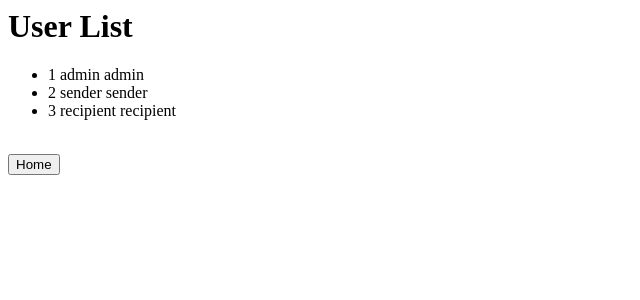
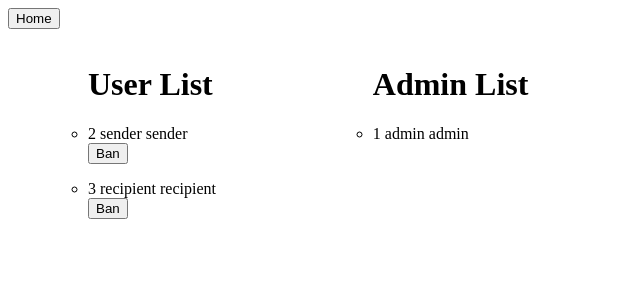
Before and after one commit to michelezoncheddu/my-message-in-a-bottle, a Flask app: page /users in a window 1280 px wide. Shown: the top 300 px of the page, without its empty margins (0-640 px from the left). Run offline with Flask 2, Linux system fonts and the light colour scheme; a user stored in the database is signed in; data comes from the database, SQL or seed files in the repository.

Commit message:
started report user, addedd location in signup

```diff
--- a/monolith/app.py
+++ b/monolith/app.py
@@ -32,8 +32,10 @@ def create_app():
             example.lastname = 'admin'
             example.email = 'admin@admin'
             example.dateofbirth = datetime(2020, 10, 5)
+            example.location = 'Pisa'
             example.profile_pic = "static/profile/default.png"
             example.is_admin = True
+            example.is_banned = False
             example.set_password('admin')
             db.session.add(example)
             db.session.commit()
@@ -43,8 +45,10 @@ def create_app():
             example.lastname = 'sender'
             example.email = 's@s'
             example.dateofbirth = datetime(2020, 10, 5)
+            example.location = 'Pisa'
             example.profile_pic = "static/profile/default.png"
             example.is_admin = False
+            example.is_banned = False
             example.set_password('sender')
             db.session.add(example)
             db.session.commit()
@@ -54,8 +58,10 @@ def create_app():
             example.lastname = 'recipient'
             example.email = 'r@r'
             example.dateofbirth = datetime(2020, 10, 5)
+            example.location = 'Pisa'
             example.profile_pic = "static/profile/default.png"
             example.is_admin = False
+            example.is_banned = False
             example.set_password('recipient')
             db.session.add(example)
             db.session.commit()
--- a/monolith/auth.py
+++ b/monolith/auth.py
@@ -26,6 +26,15 @@ def login_required(func):
         return func(*args, **kw)
     return _login_required
 
+def admin_required(func):
+    @functools.wraps(func)
+    def _admin_required(*args, **kw):
+        # Checks if the user is an admin
+        if not current_user.is_admin:  # TODO: compare with hasattr(id)
+            return login_manager.unauthorized()
+        return func(*args, **kw)
+    return _admin_required
+
 
 @login_manager.user_loader
 def load_user(user_id):
--- a/monolith/database.py
+++ b/monolith/database.py
@@ -17,8 +17,10 @@ class User(db.Model):
     lastname = db.Column(db.Unicode(128))
     password = db.Column(db.Unicode(128))
     date_of_birth = db.Column(db.DateTime)
+    location = db.Column(db.Unicode(128))
     is_active = db.Column(db.Boolean, default=True)
     is_admin = db.Column(db.Boolean, default=False)
+    is_banned = db.Column(db.Boolean, default=False)
     is_anonymous = False
     profile_pic = db.Column(db.String, default=None)
 
--- a/monolith/forms.py
+++ b/monolith/forms.py
@@ -19,7 +19,8 @@ class UserForm(FlaskForm):
     lastname = f.StringField('lastname', validators=[DataRequired()])
     password = f.PasswordField('password', validators=[DataRequired()])
     dateofbirth = DateField('dateofbirth', format='%d/%m/%Y')
-    display = ['email', 'firstname', 'lastname', 'password', 'dateofbirth']
+    location = f.StringField('location', validators=[DataRequired()])
+    display = ['email', 'firstname', 'lastname', 'password', 'dateofbirth', 'location']
 
 class UserDelForm(FlaskForm):
     firstname = f.StringField('firstname', validators=[DataRequired()])
--- a/monolith/templates/index.html
+++ b/monolith/templates/index.html
@@ -4,6 +4,12 @@
   Hi {{ current_user.firstname }}! <a href="/logout">Logout</a><br>
   If you wish to unregister from our platform, <a href="/unregister">Unregister</a>
     <h2>{{ welcome }}</h2>
+    {% if current_user.is_admin %}
+    <div></div><a href="/moderate">
+      <button id='admin_button' name='admin_button'><strong>Moderate</strong></button>
+    </a></div>
+    {% endif %}
+    <br><br>
     <a href="/profile">
       <button>Profile</button>
     </a>
--- /dev/null
+++ b/monolith/templates/moderate.html
@@ -0,0 +1,5 @@
+<html>
+    <body>
+        WORK IN PROGESS
+    </body>
+</html>
--- a/monolith/templates/users.html
+++ b/monolith/templates/users.html
@@ -1,16 +1,34 @@
 <html>
   <body>
-    <h1>User List</h1>
-    <ul>
-      {% for user in users: %}
-      <li>
-      {{user.id}} {{user.firstname}} {{user.lastname}}
-      </li>
-      {% endfor %}
-    </ul>
-    <br>
     <a href="/">
       <button>Home</button>
     </a>
+    <ul>
+      <ul style="width:20%; float:left;">
+        <h1>User List</h1>
+        {% for user in users: %}
+          {% if not user.is_admin %}
+            <li>
+            {{user.id}} {{user.firstname}} {{user.lastname}}
+            <br>
+            <form action="/users" method="POST">
+              <input type="submit" value="{{ action }}">
+            </form>
+            </li>
+          {% endif %}
+        {% endfor %}
+      </ul>
+      <ul style="width:20%; float:left;">
+        <h1>Admin List</h1>
+        {% for user in users: %}
+          {% if user.is_admin %}
+            <li>
+            {{user.id}} {{user.firstname}} {{user.lastname}}
+            </li>
+          {% endif %}
+        {% endfor %}
+      </ul>
+    </ul>
+    <br>
   </body>
 </html>
--- a/monolith/views/home.py
+++ b/monolith/views/home.py
@@ -8,7 +8,10 @@ home = Blueprint('home', __name__)
 @home.route('/')
 def index():
     if current_user is not None and hasattr(current_user, 'id'):
-        welcome = "Logged In!"
+        if current_user.is_admin:
+            welcome = "Logged In as Admin!"
+        else:
+            welcome = "Logged In!"
     else:
         welcome = None
         session['draft_id']=None
--- a/monolith/views/users.py
+++ b/monolith/views/users.py
@@ -3,7 +3,7 @@ from flask import Blueprint, redirect, render_template, request, abort
 from ..image import allowed_file, save_image
 
 from werkzeug.utils import secure_filename
-from monolith.auth import login_required
+from monolith.auth import login_required, admin_required
 from monolith.database import User, db
 from monolith.forms import UserForm,UserDelForm
 
@@ -19,7 +19,11 @@ PROFILE_PIC_PATH = "monolith/static/profile/"
 @login_required
 def _users():
     _users = db.session.query(User)
-    return render_template("users.html", users=_users)
+    if (current_user.is_admin):
+        action = "Ban"
+    else:
+        action = "Report"
+    return render_template("users.html", users=_users, action=action)
 
 @users.route('/profile', methods=['GET', 'POST'])
 @login_required
@@ -66,6 +70,13 @@ def create_user():
     else:
         raise RuntimeError('This should not happen!')
 
+
+@users.route('/moderate', methods=['POST', 'GET'])
+@login_required
+@admin_required
+def moderate():
+    return render_template("moderate.html")
+
 @users.route('/delete_user', methods=['POST','GET'])
 def delete_user():
     form = UserDelForm()
```
Also changed, not shown: monolith/classes/tests/test_prio_1.py (+2 -2 lines), monolith/classes/tests/test_user.py (+24 -3 lines), monolith/templates/profile.html (+5 -7 lines).
